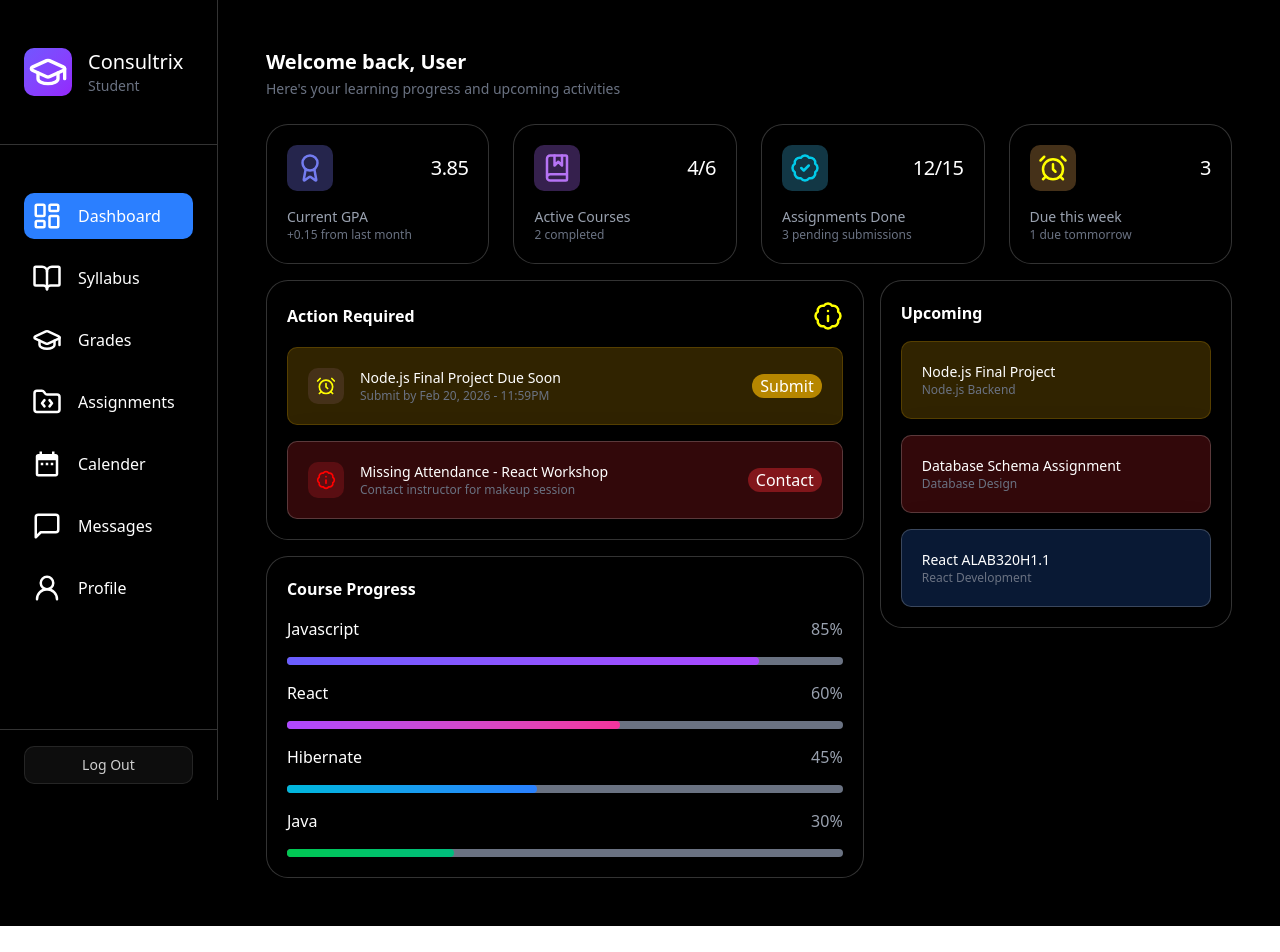
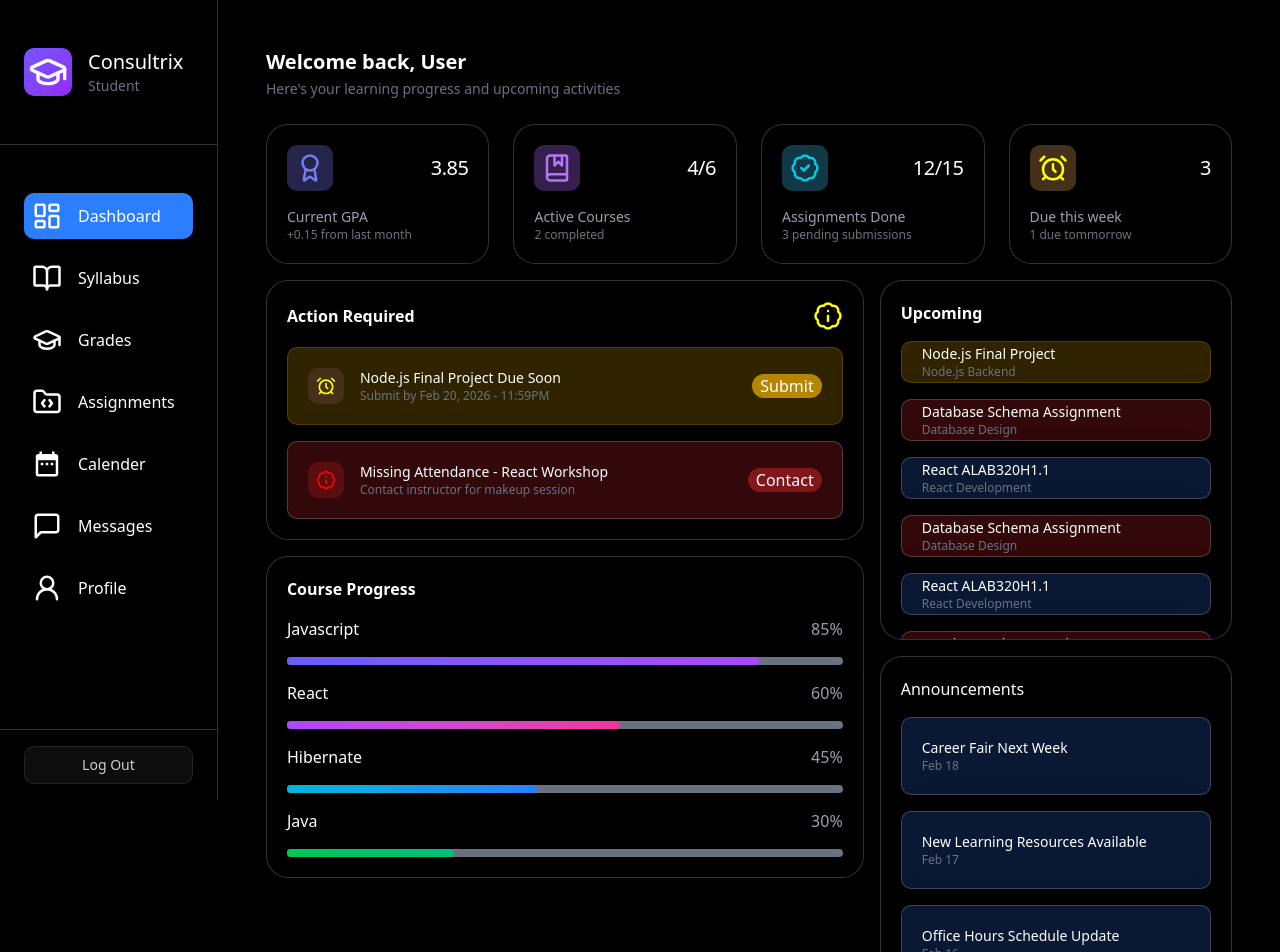
Before and after one commit to DoughSec/Consultrix-client, a Next.js app: page /student/dashboard in a window 1280 px wide. Shown: the top 952 px of the page. Before the commit the page ends 926 px from the top, so only its background shows below. Built offline with nearby package versions, Linux system fonts and the light colour scheme.

Commit message:
Add: Added the announcements section

```diff
--- a/src/app/student/dashboard/page.js
+++ b/src/app/student/dashboard/page.js
@@ -3,7 +3,7 @@ import SectionHeader from "@/components/SectionHeader";
 import ActionRequired from "@/components/student/ActionRequired";
 import CourseProgress from "@/components/student/CourseProgress";
 import UpcomingSection from "@/components/student/UpcomingSection";
-
+import AnnouncementSection from "@/components/student/AnnouncementSection";
 
 export default function StudentDashboard() {
     return (
@@ -30,9 +30,9 @@ export default function StudentDashboard() {
                     <CourseProgress />
                 </div>
 
-                <div className="md:col-span-3">
-                    {/* Upcoming Section */}
+                <div className="md:col-span-3 flex flex-col gap-4">
                     <UpcomingSection />
+                    <AnnouncementSection />
                 </div>
 
             </section>
--- a/src/components/SideBar.js
+++ b/src/components/SideBar.js
@@ -8,7 +8,7 @@ const SideBar = ({ links }) => {
   const pathname = usePathname();
 
   return (
-    <aside className="bg-black/20 w-64 px-6 py-4 h-screen border-r border-white/20 flex flex-col">
+    <aside className="sticky top-0 self-start bg-black/20 w-64 px-6 py-4 h-screen border-r border-white/20 flex flex-col">
       <div className="flex flex-col gap-12 mt-8">
         <div className="flex gap-4">
           <div className="bg-linear-to-br from-[#7156FF] to-[#9426FC] h-12 w-12 rounded-lg flex items-center justify-center">
--- /dev/null
+++ b/src/components/student/AnnouncementSection.js
@@ -0,0 +1,44 @@
+import GlassCard from "../GlassCard";
+import ActionItem from "./ActionItem";
+
+const announcementData = [
+    {
+        id: "1",
+        title: "Career Fair Next Week",
+        subtitle: "Feb 18",
+        intent: "info",
+    }, {
+        id: "2",
+        title: "New Learning Resources Available",
+        subtitle: "Feb 17",
+        intent: "none",
+    },
+    {
+        id: "3",
+        title: "Office Hours Schedule Update",
+        subtitle: "Feb 16",
+        intent: "none",
+    },
+];
+
+const AnnouncementSection = () => {
+    return (
+        <GlassCard className='overflow-y-scroll [&::-webkit-scrollbar]:hidden [-ms-overflow-style:none] [scrollbar-width:none]'>
+            <h2>Announcements</h2>
+            {announcementData.map(item => {
+                return (
+                    <ActionItem
+                        key={item.id}
+                        title={item.title}
+                        subtitle={item.subtitle}
+                        ctaLabel={item.ctaLabel}
+                        intent={item.intent}
+                    />
+                )
+            })}
+        </GlassCard>
+    )
+}
+
+
+export default AnnouncementSection;
--- a/src/components/student/UpcomingSection.js
+++ b/src/components/student/UpcomingSection.js
@@ -3,34 +3,44 @@ import ActionItem from "./ActionItem";
 
 const actionItems = [
     {
-        id: "node-final-project",
         title: "Node.js Final Project",
         subtitle: "Node.js Backend",
         intent: "warning",
     },
     {
-        id: "Database Schema Assignment",
         title: "Database Schema Assignment",
         subtitle: "Database Design",
         intent: "danger",
     },
     {
-        id: "react-workshop",
         title: "React ALAB320H1.1",
         subtitle: "React Development",
         intent: "info",
+    }, {
+        title: "Database Schema Assignment",
+        subtitle: "Database Design",
+        intent: "danger",
+    }, {
+        title: "React ALAB320H1.1",
+        subtitle: "React Development",
+        intent: "info",
+    }, {
+        title: "Database Schema Assignment",
+        subtitle: "Database Design",
+        intent: "danger",
     },
+
 ];
 
 const UpcomingSection = () => {
     return (
-        <GlassCard>
+        <GlassCard className='min-h-90 max-h-90 overflow-y-scroll [&::-webkit-scrollbar]:hidden [-ms-overflow-style:none] [scrollbar-width:none]'>
             <h2 className="font-bold">Upcoming</h2>
 
-            {actionItems.map(item => {
+            {actionItems.map((item, _) => {
                 return (
                     <ActionItem
-                        key={item.id}
+                        key={_}
                         title={item.title}
                         subtitle={item.subtitle}
                         ctaLabel={item.ctaLabel}
```
